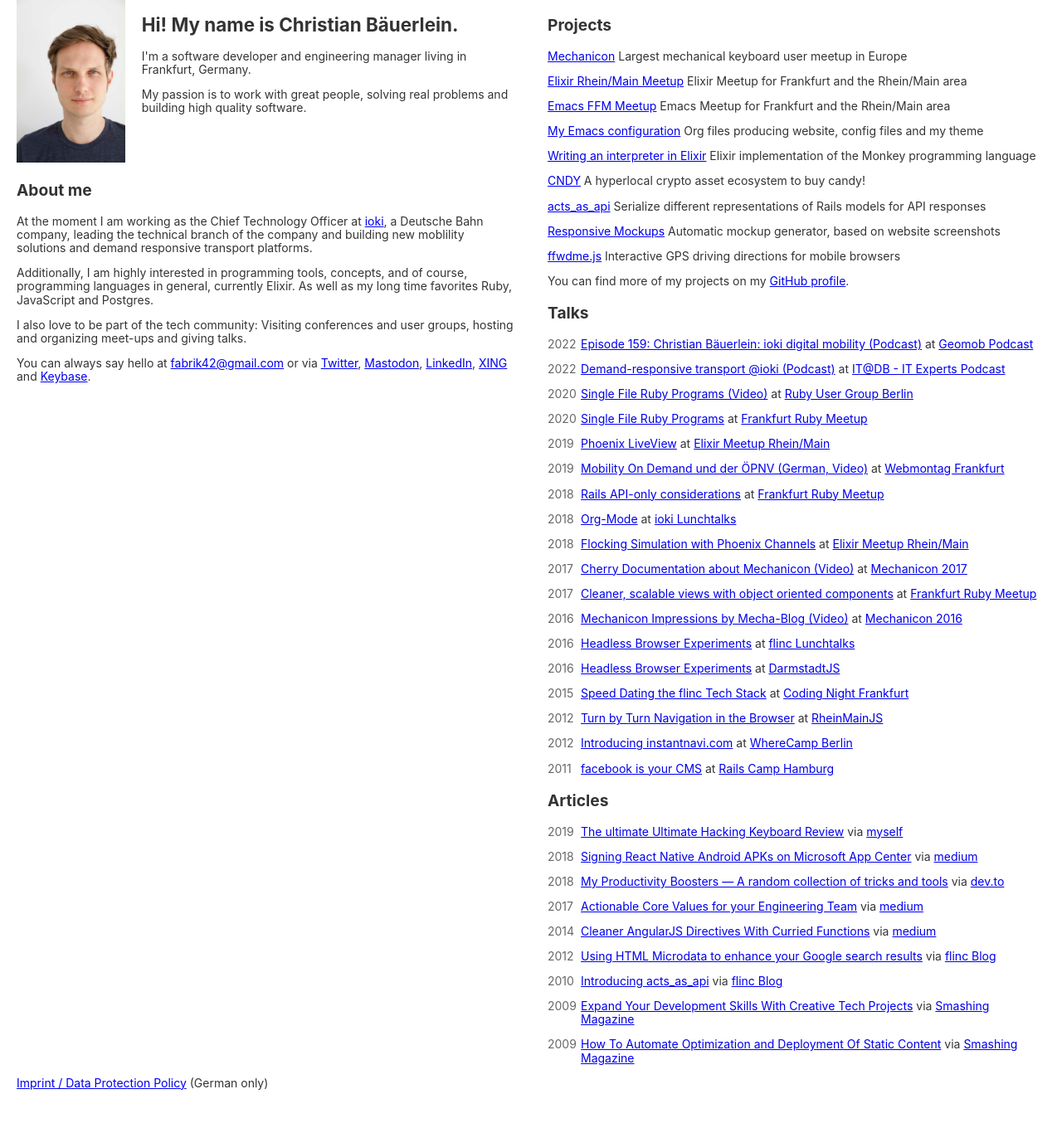
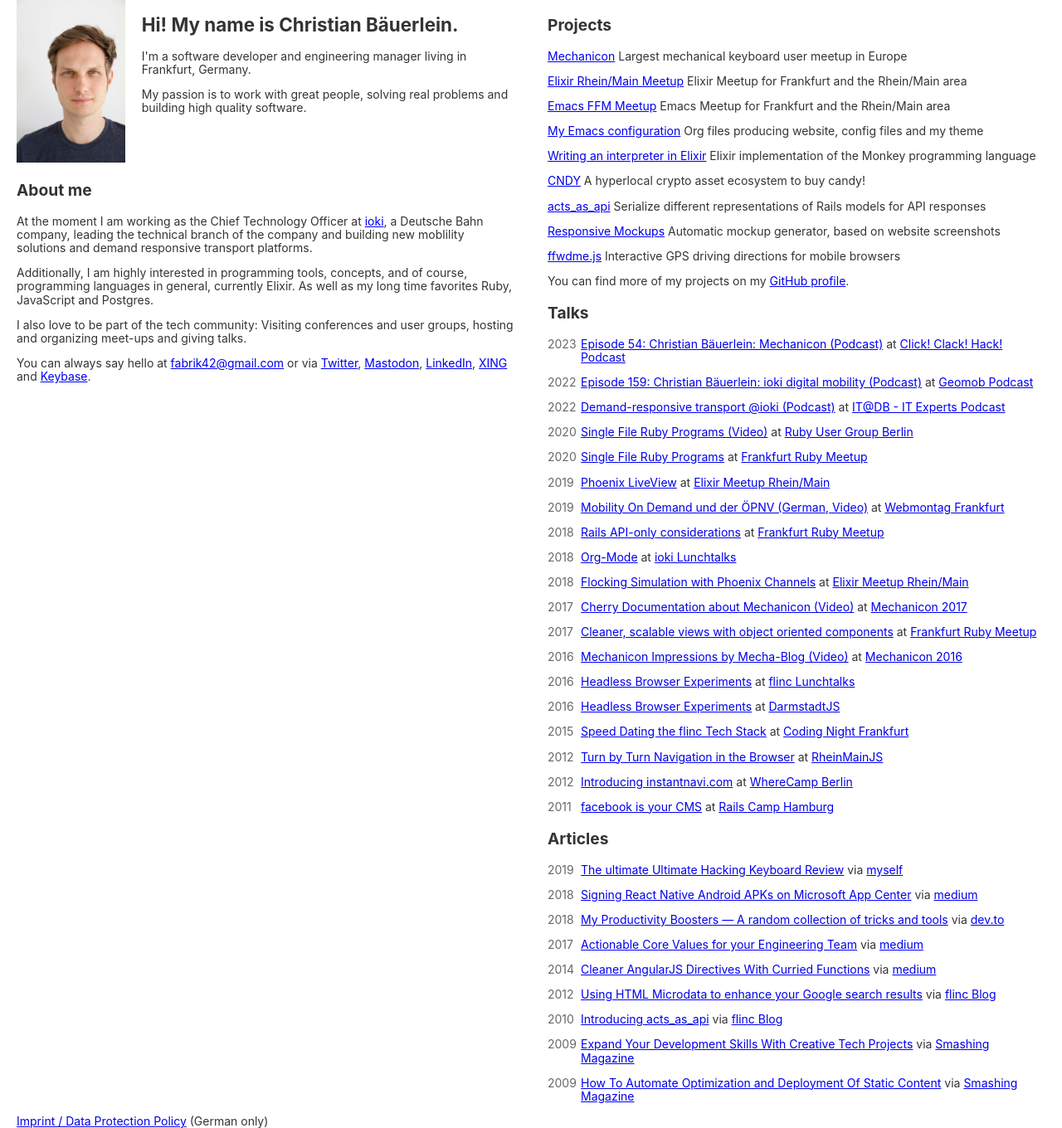
Before and after one commit to fabrik42/fabrik42.github.com, a Jekyll site: the page built from index.html, in a window 1280 px wide. Shown: the whole page at 83% size. Built offline with Jekyll 4.4.1, drawn with Linux system fonts in a browser that asks for light colours; before the commit the page ends 1314 px from its top, so only the background shows below that.

Commit message:
Add ClickClackHack podcast

```diff
--- a/_data/talks.yml
+++ b/_data/talks.yml
@@ -1,3 +1,10 @@
+- year : 2023
+  date: 2023-01-09
+  title: "Episode 54: Christian Bäuerlein: Mechanicon (Podcast)"
+  occasion: Click! Clack! Hack! Podcast
+  occasion_url: https://www.nerdbude.com/podcast
+  slides_url: https://www.nerdbude.com/podcast/054.html
+
 - year : 2022
   date: 2022-12-12
   title: "Episode 159: Christian Bäuerlein: ioki digital mobility (Podcast)"
```
